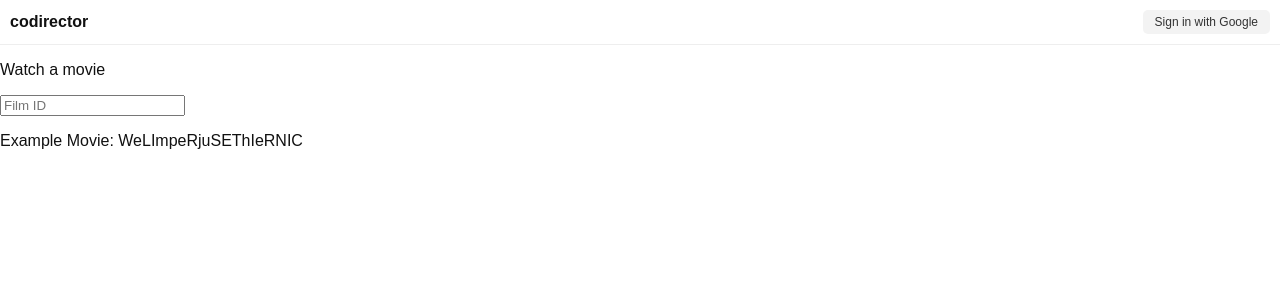
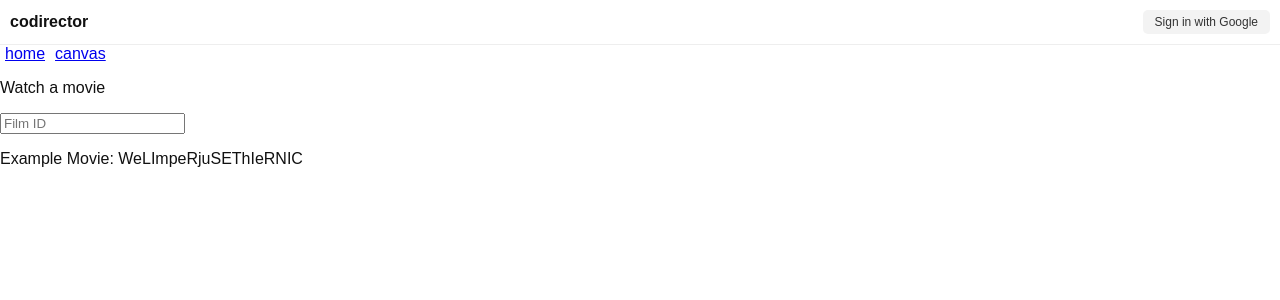
Before and after one commit to neerajsamtani/codirector, a React (Create React App) app: page / in a window 1280 px wide. Shown: the top 300 px of the page. Built offline with nearby package versions, Linux system fonts and the light colour scheme; no server answers.

Commit message:
Adding Routing

```diff
--- a/src/components/App.js
+++ b/src/components/App.js
@@ -1,5 +1,7 @@
 import React from 'react'
+import { Link, Switch, Route, Redirect, useRouteMatch } from 'react-router-dom'
 import Header from './Header'
+import Home from './Home'
 import Watch from './Watch'
 import Canvas from './Canvas';
 import { useAuthState } from 'react-firebase-hooks/auth'
@@ -27,6 +29,8 @@ const SignOut = () => {
 
 const App = () => {
     const [user] = useAuthState(auth)
+    const match = useRouteMatch('/watch/:projectId')
+    const projectId = match ? match.params.projectId : null
 
     // TODO: Add user as database entry
     // if (user != null) {
@@ -40,10 +44,28 @@ const App = () => {
     //       })
     // }
 
-    return(
+    const padding = {
+        padding: 5
+    }
+    // TODO: Rename canvas to create
+    return (
         <>
             <Header SignIn={SignIn} SignOut={SignOut} user={user} />
-            { user ? <Canvas projectId="WeLImpeRjuSEThIeRNIC" /> : <Watch /> }
+            <div>
+                <Link style={padding} to="/">home</Link>
+                <Link style={padding} to="/canvas">canvas</Link>
+            </div>
+            <Switch>
+                <Route path="/canvas" render={() =>
+                    user ? <Canvas projectId="WeLImpeRjuSEThIeRNIC" /> : <Redirect to="/" />
+                } />
+                <Route path="/watch/:projectId">
+                    <Watch projectId={projectId} />
+                </Route>
+                <Route path="/">
+                    <Home />
+                </Route>
+            </Switch>
         </>
     )
 }
--- /dev/null
+++ b/src/components/Home.js
@@ -0,0 +1,32 @@
+import react, { useState } from 'react'
+import { useHistory } from 'react-router-dom'
+
+const Home = () => {
+
+    const [projectId, setProjectId] = useState("")
+    const history = useHistory()
+
+    const handleProjectIdChange = (event) => {
+        setProjectId(event.target.value)
+    }
+    const handleFormSubmit = (event) => {
+        event.preventDefault()
+        history.push(`/watch/${projectId}`)
+    }
+
+    return (
+        <div>
+            <p>Watch a movie</p>
+            <form onSubmit={handleFormSubmit}>
+                <input
+                    placeholder="Film ID"
+                    value={projectId}
+                    onChange={handleProjectIdChange}
+                />
+            </form>
+            <p>Example Movie: WeLImpeRjuSEThIeRNIC</p>
+        </div>
+    )
+}
+
+export default Home
--- a/src/components/Watch.js
+++ b/src/components/Watch.js
@@ -1,23 +1,18 @@
 import React, { useState, useEffect } from 'react'
 import firebase from 'firebase/app'
 import firebaseConfig from '../firebase'
-import {database} from './Canvas'
+import { database } from './Canvas'
 
-const Watch = () => {
+const Watch = ({ projectId }) => {
 
-    const [projectId, setProjectId] = useState("")
     const [graph, setGraph] = useState([])
+    const [error, setError] = useState("")
 
-
-    const handleProjectIdChange = (event) => {
-        setProjectId(event.target.value)
-    }
-
-    const getGraph = (event) => {
-        event.preventDefault()
+    const getGraph = () => {
         database.ref('/projects/' + projectId).once('value')
             .then(snapshot => {
                 var initialGraph = []
+                if (snapshot.val()) {
                     var elements = snapshot.val().elements
                     for (const currentElement of elements) {
                         if (currentElement) {
@@ -25,21 +20,19 @@ const Watch = () => {
                         }
                     }
                     setGraph(initialGraph)
+                } else {
+                    setError("Film not found")
+                }
+
             })
     }
+    useEffect(getGraph, [])
 
-    return(
+    return (
         <div>
-            <p>Watch a movie</p>
+            <p>Watch this movie</p>
+            {error}
             {console.log(graph)}
-            <form onSubmit={event => getGraph(event)}>
-                <input
-                    placeholder="Film ID"
-                    value={projectId}
-                    onChange={handleProjectIdChange}
-                    />
-            </form>
-            <p>Example Movie: WeLImpeRjuSEThIeRNIC</p>
         </div>
     )
 }
```
Also changed, not shown: src/index.js (+0 -13 lines). Lines whose indentation alone changed are shown as unchanged.
